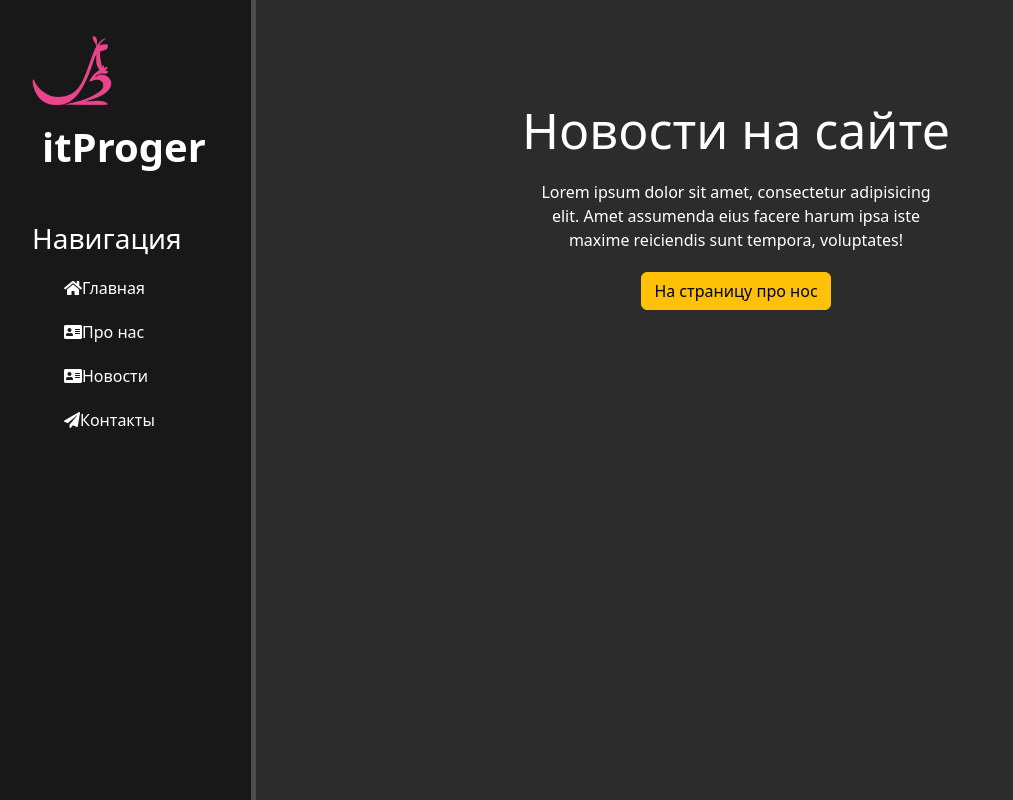
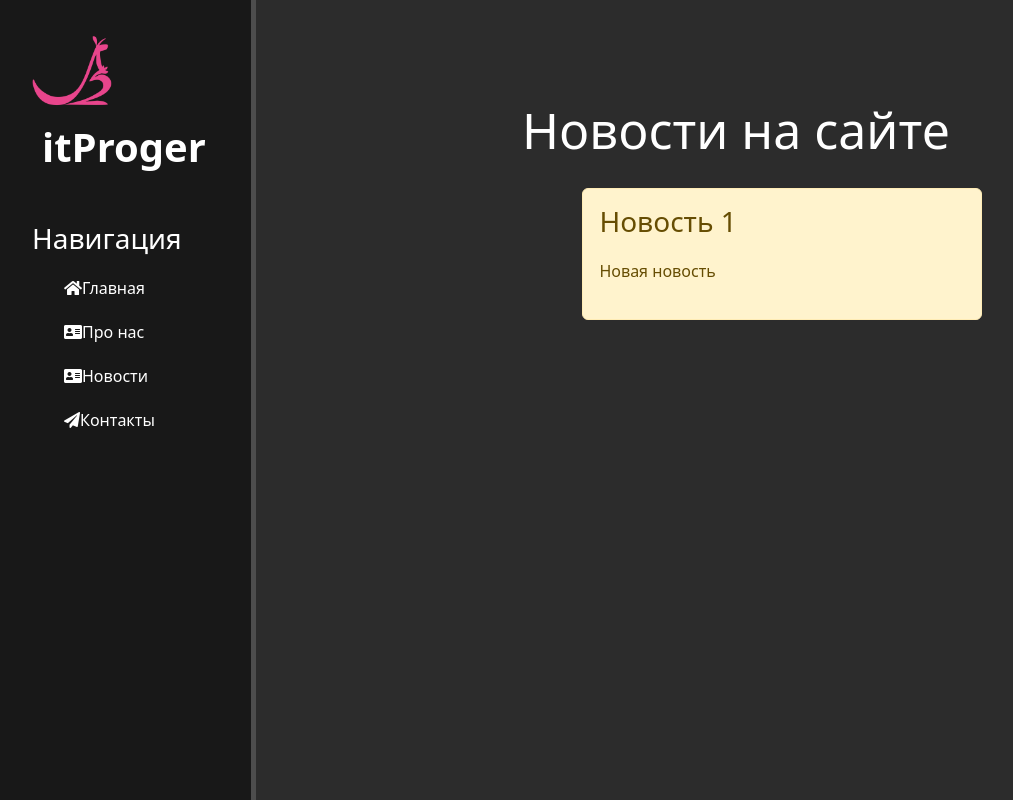
Before and after one commit to IslamLessom/FullCourseDjango, a Django app: page /news/ in a window 1280 px wide. Shown: the whole page, without its empty margins (0-1013 px from the left). Run offline with Django 4.2, Linux system fonts and the light colour scheme; data comes from the database, SQL or seed files in the repository; some libraries are stand-ins or nearby versions.

Commit message:
Add files via upload

```diff
--- a/main/static/main/css/main.css
+++ b/main/static/main/css/main.css
@@ -62,3 +62,11 @@ main .features {
 
 main .features h1 {font-size: 50px;}
 main .features p {max-width: 400px; margin: 20px auto;}
+
+.alert-warning {
+    float: left;
+    clear: both;
+    width: 400px;
+    margin: 20px 34%;
+    text-align: left;
+}
--- a/news/admin.py
+++ b/news/admin.py
@@ -1,5 +1,5 @@
 from django.contrib import admin
-from .models import Artiles
+from .models import Articles
 
 # Register your models here.
-admin.site.register(Artiles)
+admin.site.register(Articles)
--- a/news/models.py
+++ b/news/models.py
@@ -1,13 +1,12 @@
 from django.db import models
 
 
-
-class Artiles(models.Model):
-    title = models.CharField('Название', max_length=50,default='Новость')
+class Articles(models.Model):
+    title = models.CharField('Название', max_length=50, default='Новость')
     anons = models.CharField('Анонс', max_length=250, default='Анонс')
     full_text = models.TextField("Статья")
     date = models.DateTimeField("Дата публикации")
-
+    objects = models.Manager()
     def __str__(self):
         return self.title
 
--- a/news/templates/news/news_home.html
+++ b/news/templates/news/news_home.html
@@ -5,7 +5,15 @@
 {% block content %}
     <div class="features">
         <h1>Новости на сайте</h1>
-        <p>Lorem ipsum dolor sit amet, consectetur adipisicing elit. Amet assumenda eius facere harum ipsa iste maxime reiciendis sunt tempora, voluptates!</p>
-        <button class="btn btn-warning">На страницу про нос</button>
+        {% if news %}
+             {% for el in news %}
+                <div class="alert alert-warning">
+                    <h3>{{el.title}}</h3>
+                    <p>{{el.anons}}</p>
+                </div>
+            {% endfor %}
+        {% else %}
+            <p>У вас нет записей !</p>
+        {% endif %}
     </div>
 {% endblock %}
--- a/news/views.py
+++ b/news/views.py
@@ -1,5 +1,6 @@
 from django.shortcuts import render
-
+from .models import Articles
 # Create your views here.
 def news_home(request):
-    return render(request, 'news/news_home.html')
+    news = Articles.objects.all()
+    return render(request, 'news/news_home.html', {'news': news})
```
Also changed, not shown: db.sqlite3, news/migrations/0003_rename_artiles_articles.py (added).
